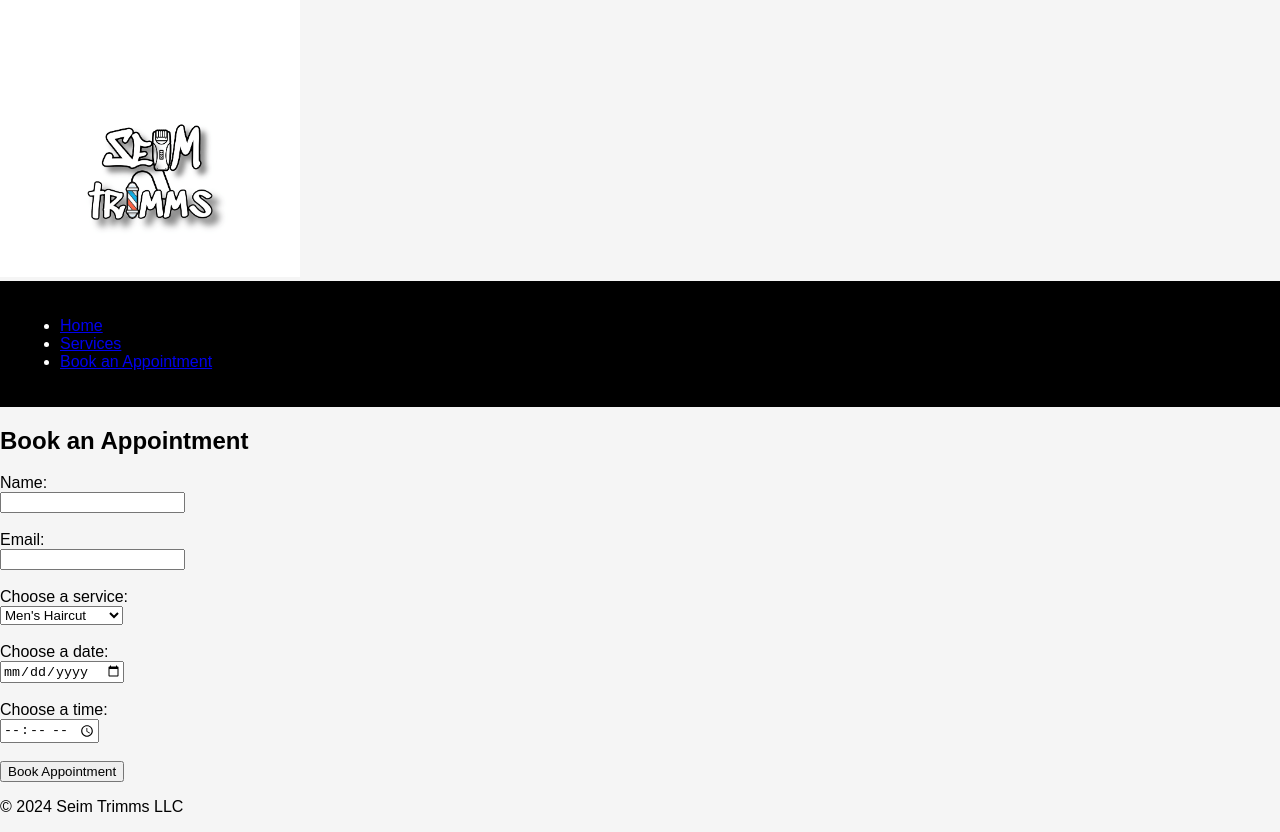
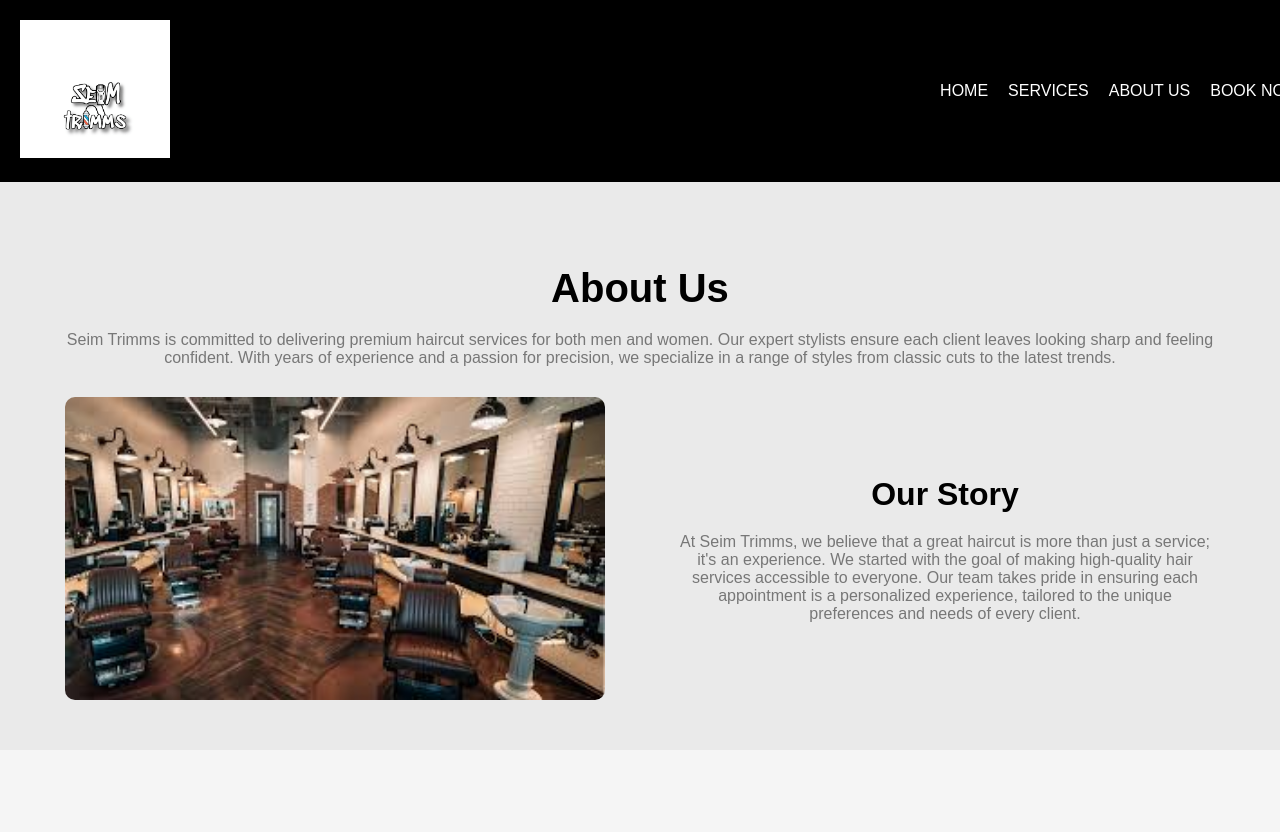
Before and after one commit to Seimht/static-web, a plain HTML site: page index.html in a window 1280 px wide. Shown: the top 832 px of the page. After the commit the page ends 800 px from the top, so only its background shows below. Drawn offline with Linux system fonts and the light colour scheme.

Commit message:
Add non-empty files

```diff
--- a/index.html
+++ b/index.html
@@ -7,43 +7,35 @@
     <link rel="stylesheet" href="styles.css">
 </head>
 <body>
-<header>
-    <img src="images/IMG_9342.png" alt="Salon Logo" style="width: 300px;">
-    <nav>
-        <ul>
-            <li><a href="index.html">Home</a></li>
-            <li><a href="services.html">Services</a></li>
-            <li><a href="booking.html">Book an Appointment</a></li>
-        </ul>
-    </nav>
-</header>
-<section>
-    <h1>Book an Appointment</h1>
-    <form action="#" method="post">
-        <label for="name">Name:</label><br>
-        <input type="text" id="name" name="name" required><br><br>
 
-        <label for="email">Email:</label><br>
-        <input type="email" id="email" name="email" required><br><br>
 
-        <label for="service">Choose a service:</label><br>
-        <select id="service" name="service" required>
-            <option value="mens_haircut">Men's Haircut</option>
-            <option value="womens_haircut">Women's Haircut</option>
-            <option value="kids_haircut">Kids' Haircut</option>
-        </select><br><br>
+<nav>
+    <div class="logo">
+        <img src="images/IMG_9342.png" alt="Seim Trimms Logo">
+    </div>
+    <ul class="nav-links">
+        <li><a href="#home">Home</a></li>
+        <li><a href="#services">Services</a></li>
+        <li><a href="#about">About Us</a></li>
+        <li><a href="#booking">Book Now</a></li>
+    </ul>
+</nav>
 
-        <label for="date">Choose a date:</label><br>
-        <input type="date" id="date" name="date" required><br><br>
 
-        <label for="time">Choose a time:</label><br>
-        <input type="time" id="time" name="time" required><br><br>
+<section id="about" class="about-us">
+    <div class="about-container">
+        <h2>About Us</h2>
+        <p>Seim Trimms is committed to delivering premium haircut services for both men and women. Our expert stylists ensure each client leaves looking sharp and feeling confident. With years of experience and a passion for precision, we specialize in a range of styles from classic cuts to the latest trends.</p>
 
-        <button type="submit">Book Appointment</button>
-    </form>
+        <div class="about-content">
+            <img src="images/image3.jpeg" alt="Barbershop Image">
+            <div class="about-text">
+                <h3>Our Story</h3>
+                <p>At Seim Trimms, we believe that a great haircut is more than just a service; it's an experience. We started with the goal of making high-quality hair services accessible to everyone. Our team takes pride in ensuring each appointment is a personalized experience, tailored to the unique preferences and needs of every client.</p>
+            </div>
+        </div>
+    </div>
 </section>
-<footer>
-    <p>&copy; 2024 Seim Trimms LLC</p>
-</footer>
+
 </body>
 </html>
```
